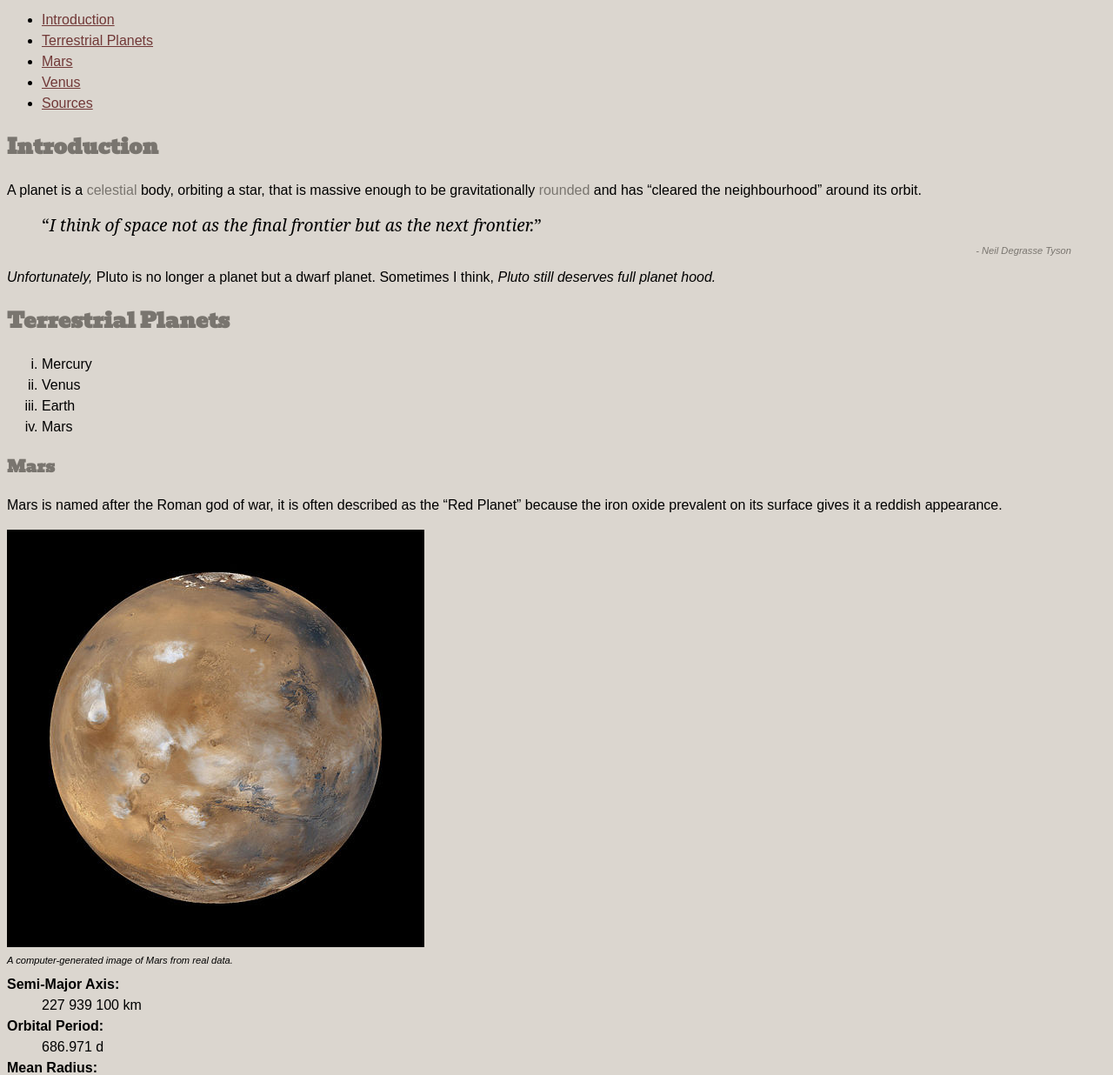
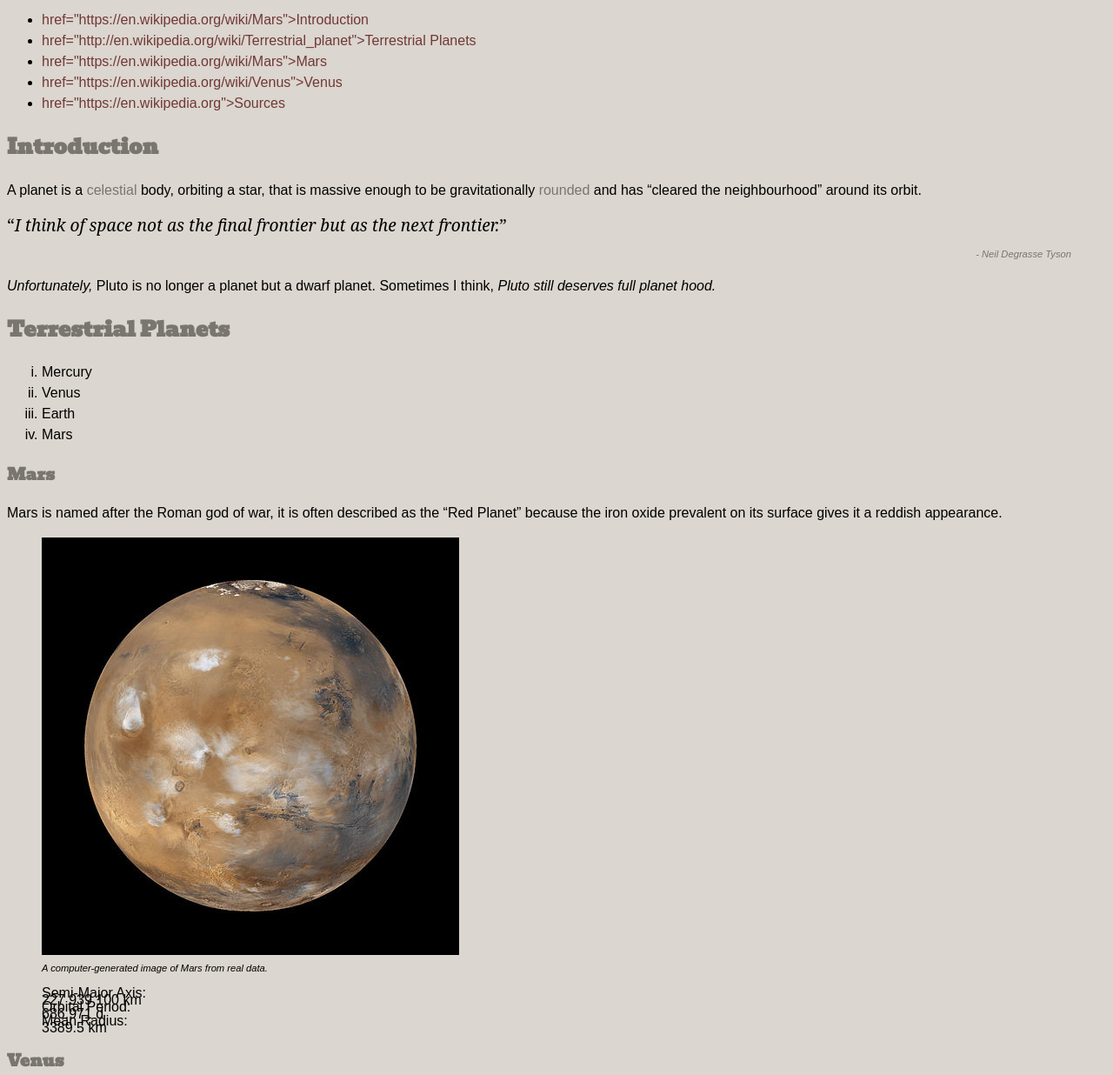
Before and after one commit to meganlandry/assignment-3, a plain HTML site: page index.html in a window 1280 px wide. Shown: the part 64-1300 px from the top of the page at 87% size. Drawn offline with Linux system fonts and the light colour scheme.

Commit message:
Fixing problems.

```diff
--- a/css/main.css
+++ b/css/main.css
@@ -59,3 +59,8 @@ figcaption {
 dl {
 	line-height: 0.5;
 }
+
+b {
+	color: #79756f;
+	font-weight: normal;
+}
--- a/index.html
+++ b/index.html
@@ -1,6 +1,7 @@
 <!doctype html>
 <html>
 <head>
+	<title>Planets</title>
 	<meta charset="utf-8">
 	<link href="css/main.css" rel="stylesheet">
 	<link href='http://fonts.googleapis.com/css?family=Bevan' rel='stylesheet' type='text/css'>
@@ -9,25 +10,21 @@
 <h1>Planets</h1>
 
 <ul>
-<li><a href="https://en.wikipedia.org/wiki/Mars">Introduction</a></li>
-<li><a href="http://en.wikipedia.org/wiki/Terrestrial_planet">Terrestrial Planets<a/></li>
-<li><a href="https://en.wikipedia.org/wiki/Mars">Mars</a></li>
-<li><a href="https://en.wikipedia.org/wiki/Venus">Venus</a></li>
-<li><a href="https://en.wikipedia.org">Sources</a></li>
+<li><a> href="https://en.wikipedia.org/wiki/Mars">Introduction</a></li>
+<li><a> href="http://en.wikipedia.org/wiki/Terrestrial_planet">Terrestrial Planets</a></li>
+<li><a> href="https://en.wikipedia.org/wiki/Mars">Mars</a></li>
+<li><a> href="https://en.wikipedia.org/wiki/Venus">Venus</a></li>
+<li><a> href="https://en.wikipedia.org">Sources</a></li>
 </ul>
 
 <h2>Introduction</h2>
 
 <p>
-A planet is a <font color="#79756f">celestial</font> body, orbiting a star, that is massive enough to be gravitationally <font color="#79756f">rounded</font> and has “cleared the neighbourhood” around its orbit.</p>
+A planet is a <b>celestial</b> body, orbiting a star, that is massive enough to be gravitationally <b>rounded</b> and has “cleared the neighbourhood” around its orbit.</p>
 
-<dl>
-<dd><q><i>I think of space not as the final frontier but as the next frontier.</i></q></dd>
-</dl>
+<q><i>I think of space not as the final frontier but as the next frontier.</i></q>
 
-<dl>
-<dd><blockquote><i>- Neil Degrasse Tyson</i></blockquote></dd>
-</dl>
+<blockquote><i>- Neil Degrasse Tyson</i></blockquote>
 
 <p><i>Unfortunately,</i> Pluto is no longer a planet but a dwarf planet. Sometimes I think, <i>Pluto still deserves full planet hood.</i></p>
 
@@ -44,18 +41,19 @@ A planet is a <font color="#79756f">celestial</font> body, orbiting a star, that
 
 <p>Mars is named after the Roman god of war, it is often described as the “Red Planet” because the iron oxide prevalent on its surface gives it a reddish appearance.</p>
 
+<figure>
 <img src="images/mars-assignment-3.jpg" alt="A computer-generated image of Mars from real data.">
-
 <figcaption><i>A computer-generated image of Mars from real data.</i></figcaption>
+</figure>
 
 <dl>
-<p><b>Semi-Major Axis:</b></p>
+	<dd>Semi-Major Axis:</dd>
 	<dd>227 939 100 km</dd>
 
-<p><b>Orbital Period:</b></p>
+<dd>Orbital Period:</dd>
 	<dd>686.971 d</dd>
 
-<p><b>Mean Radius:</b></p>
+<dd>Mean Radius:</dd>
 	<dd>3389.5 km</dd>
 </dl>
 
```
